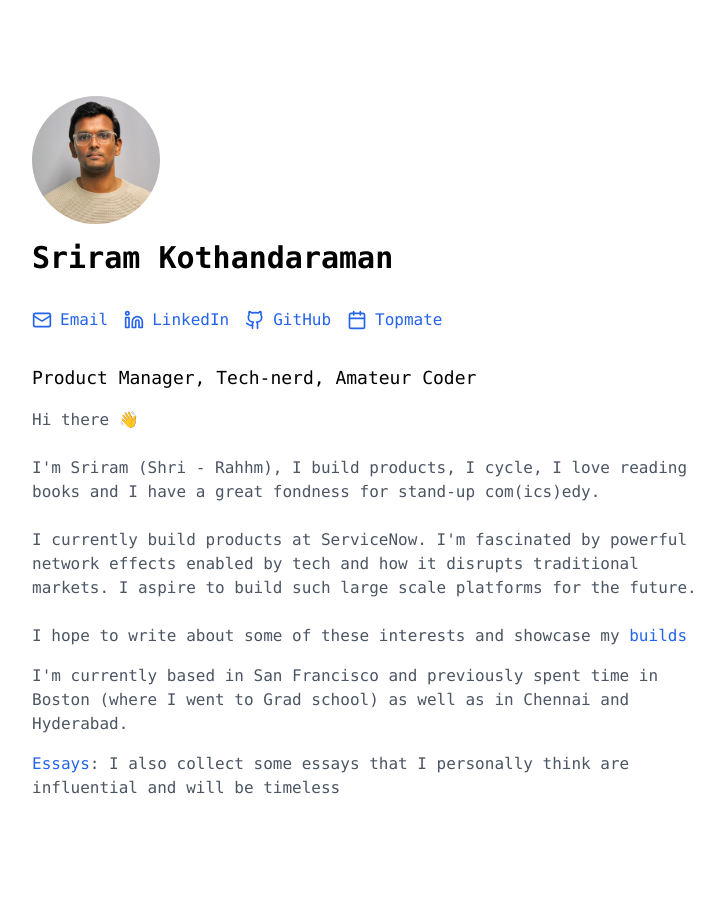
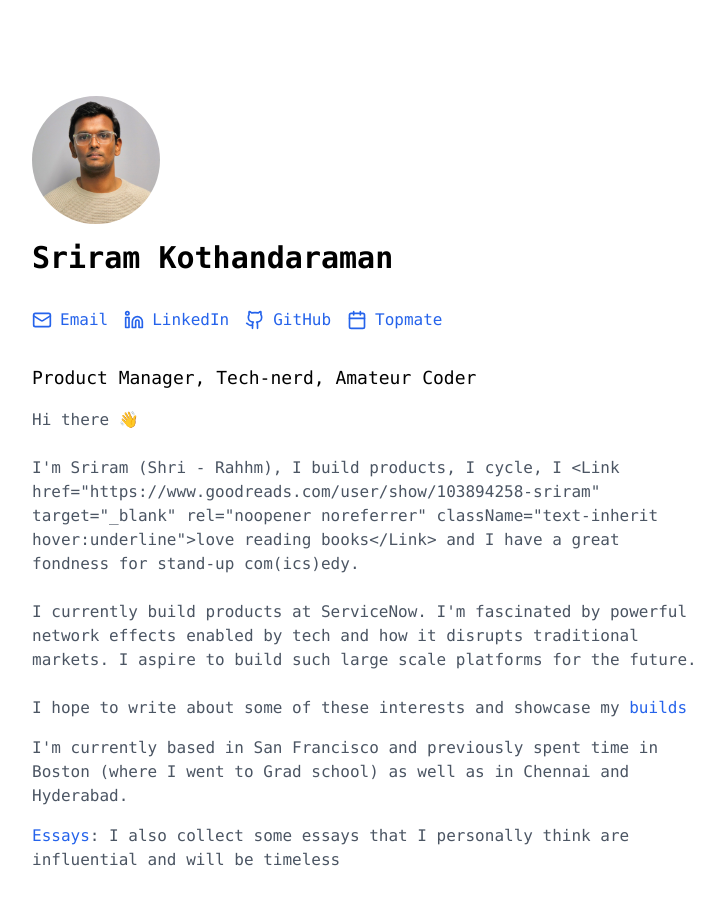
Before and after one commit to sriramkj07/Personalwebsite, a Next.js app: page / in a window 1280 px wide. Shown: the top 904 px of the page, without its empty margins (272-996 px from the left). Built offline with nearby package versions, Linux system fonts and the light colour scheme.

Commit message:
Update page.tsx

```diff
--- a/app/page.tsx
+++ b/app/page.tsx
@@ -48,7 +48,7 @@ export default function Home() {
           <p style={{ whiteSpace: 'pre-line' }} className="text-gray-600">
             {` Hi there 👋
 
-               I'm Sriram (Shri - Rahhm), I build products, I cycle, I love reading books and I have a great fondness for stand-up com(ics)edy.
+               I'm Sriram (Shri - Rahhm), I build products, I cycle, I <Link href="https://www.goodreads.com/user/show/103894258-sriram" target="_blank" rel="noopener noreferrer" className="text-inherit hover:underline">love reading books</Link> and I have a great fondness for stand-up com(ics)edy.
 
                I currently build products at ServiceNow. I'm fascinated by powerful network effects enabled by tech and how it disrupts traditional markets. I aspire to build such large scale platforms for the future.
 
```
